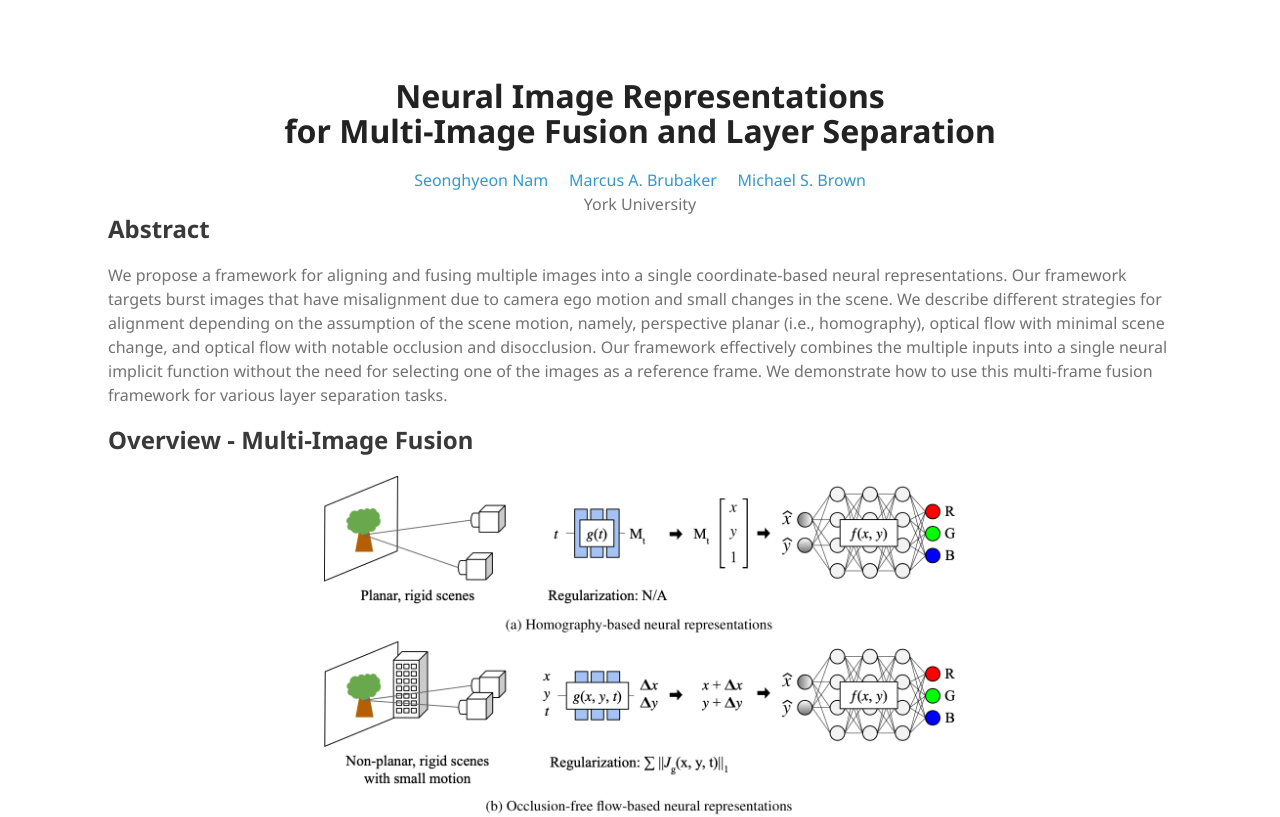
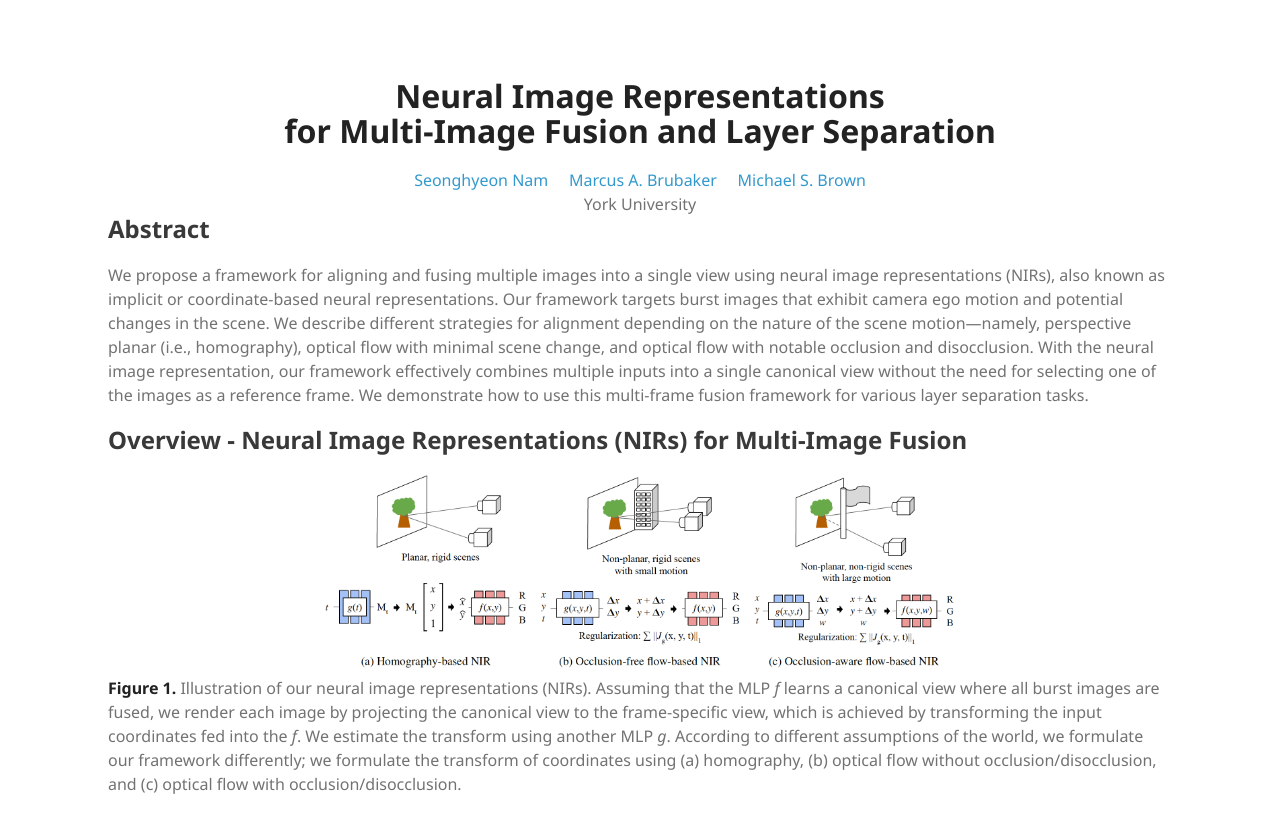
Before and after one commit to woozzu/woozzu.github.io, a Jekyll site: the page built from research/nir.md, in a window 1280 px wide and 1400 px high. Shown: the top 817 px of the window. Built offline with Jekyll 4.4.1, drawn with Linux system fonts in a browser that asks for light colours; some of the changed text lies outside the part shown.

Commit message:
change project page

```diff
--- a/research/nir.md
+++ b/research/nir.md
@@ -13,13 +13,13 @@ York University
 
 Abstract
 -------------------------
-We propose a framework for aligning and fusing multiple images into a single coordinate-based neural representations. Our framework targets burst images that have misalignment due to camera ego motion and small changes in the scene. We describe different strategies for alignment depending on the assumption of the scene motion, namely, perspective planar (i.e., homography), optical flow with minimal scene change, and optical flow with notable occlusion and disocclusion. Our framework effectively combines the multiple inputs into a single neural implicit function without the need for selecting one of the images as a reference frame. We demonstrate how to use this multi-frame fusion framework for various layer separation tasks.
+We propose a framework for aligning and fusing multiple images into a single view using neural image representations (NIRs), also known as implicit or coordinate-based neural representations. Our framework targets burst images that exhibit camera ego motion and potential changes in the scene. We describe different strategies for alignment depending on the nature of the scene motion---namely, perspective planar (i.e., homography), optical flow with minimal scene change, and optical flow with notable occlusion and disocclusion. With the neural image representation, our framework effectively combines multiple inputs into a single canonical view without the need for selecting one of the images as a reference frame. We demonstrate how to use this multi-frame fusion framework for various layer separation tasks.
 
 
-Overview - Multi-Image Fusion
+Overview - Neural Image Representations (NIRs) for Multi-Image Fusion
 ------------------------
 <div style="text-align: center"><img src="{{ site.url }}/research/img/nir/overview_fusion.png" width="60%" alt="overview of multi-image fusion" /></div>
-**Figure 1.** Overview of the neural image representations for multi-image fusion. Assuming that <i>f</i>(<i>x</i>, <i>y</i>) learns a canonical view that summarizes all input images, the rendering of each image is formulated as a projection of the canonical view onto the view of the image. According to the assumption of the world, we use different parameterization of motion such as (a) homography-based neural representations, (b) occlusion-free flow-based neural representations, and (c) occlusion-aware flow-based neural representations. Unlike conventional multi-image fusion working on discrete 2D grids, our method fuses multiple images in a continuous image space. In addition, our method does not rely on a reference image manually selected among input images.
+**Figure 1.** Illustration of our neural image representations (NIRs). Assuming that the MLP <i>f</i> learns a canonical view where all burst images are fused, we render each image by projecting the canonical view to the frame-specific view, which is achieved by transforming the input coordinates fed into the <i>f</i>. We estimate the transform using another MLP <i>g</i>. According to different assumptions of the world, we formulate our framework differently; we formulate the transform of coordinates using (a) homography, (b) optical flow without occlusion/disocclusion, and (c) optical flow with occlusion/disocclusion.
 
 
 Visualization of Canonical View
```
Also changed, not shown: research/img/nir/overview_fusion.png.
